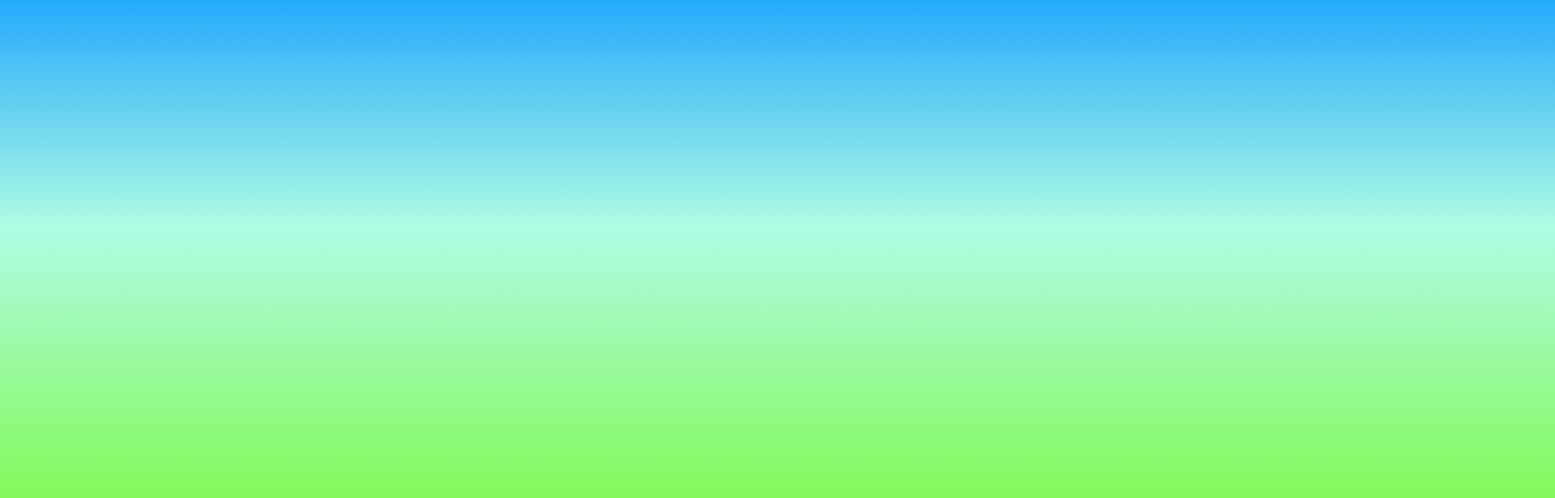
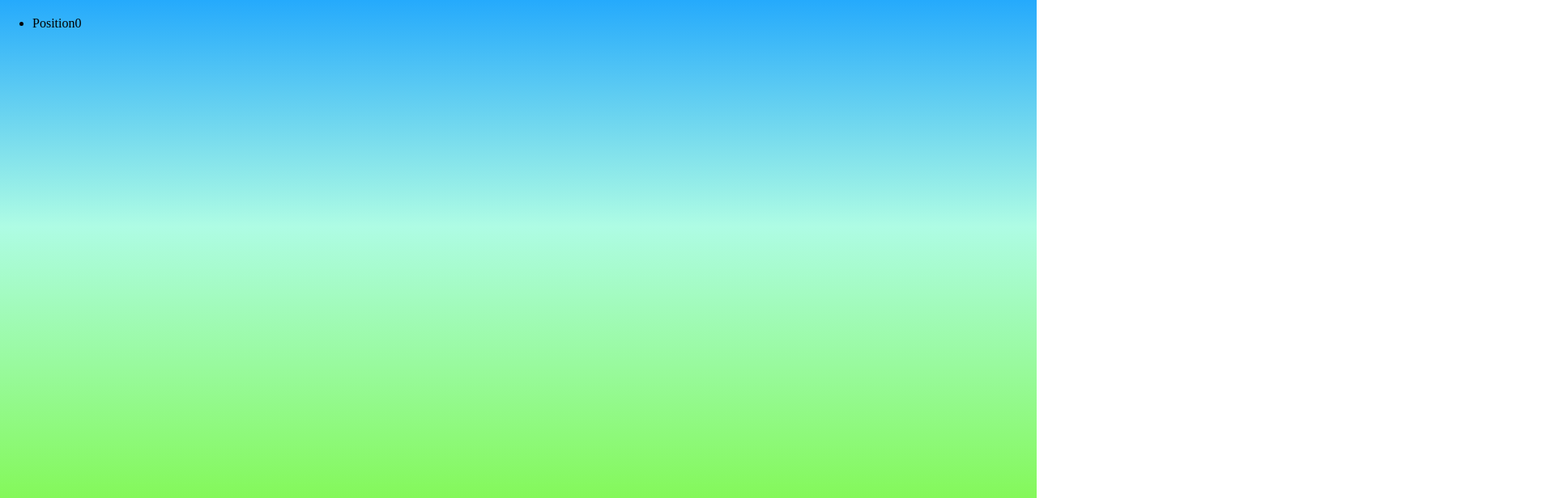
Before and after one commit to anacuco/instrucktor, a website: page client/public/index.html in a window 1280 px wide. Shown: the top 616 px of the page at 81% size, 1920 px wide, since content can reach past the window. Drawn offline with Linux system fonts and the light colour scheme.

Commit message:
restructure layers, add ui layer

```diff
--- a/client/public/index.html
+++ b/client/public/index.html
@@ -7,20 +7,30 @@
 </head>
 <body>
 
-<div id="layer-0">
+<section id="instrucktor">
+    <div class="layer" id="layer-ui">
+        <div id="hud">
+            <h2 class="playerName"></h2>
+            <ul>
+                <li><span class="label">Position</span><span class="value">0</span></li>
+            </ul>
+        </div>
+    </div>
+    <div class="layer" id="layer-0">
         <div id="user1" class="truck">
             <svg><use xlink:href="#016-truck-1" /></svg>
         </div>
     </div>
-<div id="layer-1"></div>
-<div id="layer-2"></div>
-<div id="layer-3"></div>
-<div id="layer-4"></div>
+    <div class="layer" id="layer-1"></div>
+    <div class="layer" id="layer-2"></div>
+    <div class="layer" id="layer-3"></div>
+    <div class="layer" id="layer-4"></div>
 
     <div style="display: none" id="templates">
         <i class="post"></i>
 
     </div>
+</section>
 
 
 <svg xmlns="http://www.w3.org/2000/svg" style="display: none;">
--- a/client/public/style.css
+++ b/client/public/style.css
@@ -6,28 +6,44 @@ body {
     margin: 0;
     height: 100%;
 
+
+}
+
+#instrucktor * {
+    box-sizing: border-box;
+}
+
+#instrucktor {
+    position: fixed;
+    width: 100%;
+    height: 100%;
+    overflow: hidden;
+
     /* Permalink - use to edit and share this gradient: http://colorzilla.com/gradient-editor/#25aafc+0,aefce4+35,78f733+89,c47317+100 */
     background: #25aafc; /* Old browsers */
     background: -moz-linear-gradient(top, #25aafc 0%, #aefce4 35%, #78f733 89%, #c47317 100%); /* FF3.6-15 */
     background: -webkit-linear-gradient(top, #25aafc 0%, #aefce4 35%, #78f733 89%, #c47317 100%); /* Chrome10-25,Safari5.1-6 */
     background: linear-gradient(to bottom, #25aafc 0%, #aefce4 35%, #78f733 89%, #c47317 100%); /* W3C, IE10+, FF16+, Chrome26+, Opera12+, Safari7+ */
     filter: progid:DXImageTransform.Microsoft.gradient(startColorstr='#25aafc', endColorstr='#c47317', GradientType=0); /* IE6-9 */
-
-    overflow: hidden;
 }
 
-* {
-    box-sizing: border-box;
+.layer {
+    position: absolute;
+    height: 100%;
+    min-width: 100%;
+}
+
+#layer-ui {
+    /*background: pink;*/
 }
 
 #layer-0 {
-    position: absolute;
     left: -20000px;
     width: 40000px;
     height: 100%;
     border-bottom: 8px solid darkgray;
-translateZ(0);
--webkit-translateZ(0);
+    /*translateZ(0);
+    -webkit-translateZ(0);*/
     z-index: 500;
 }
 
```
Lines whose indentation alone changed are shown as unchanged.
